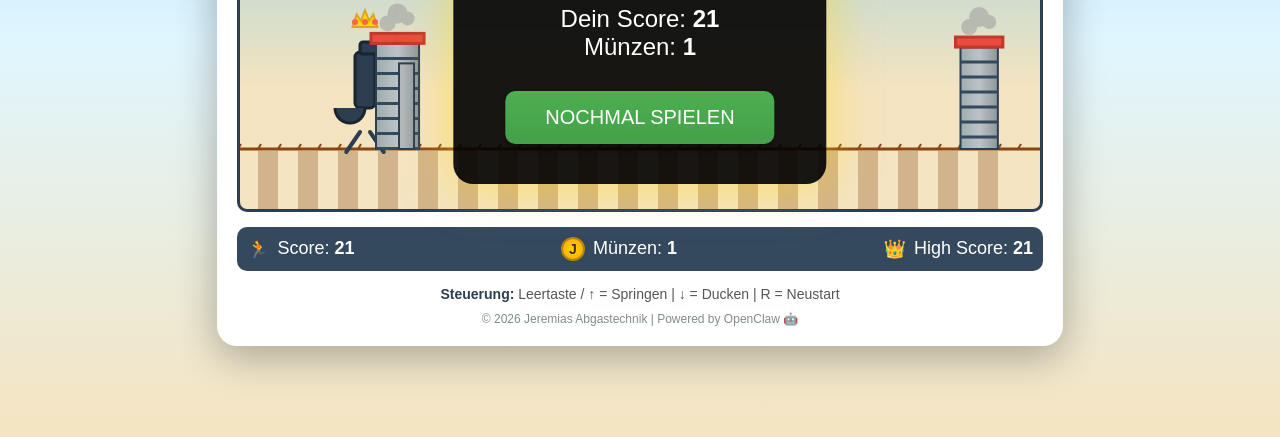
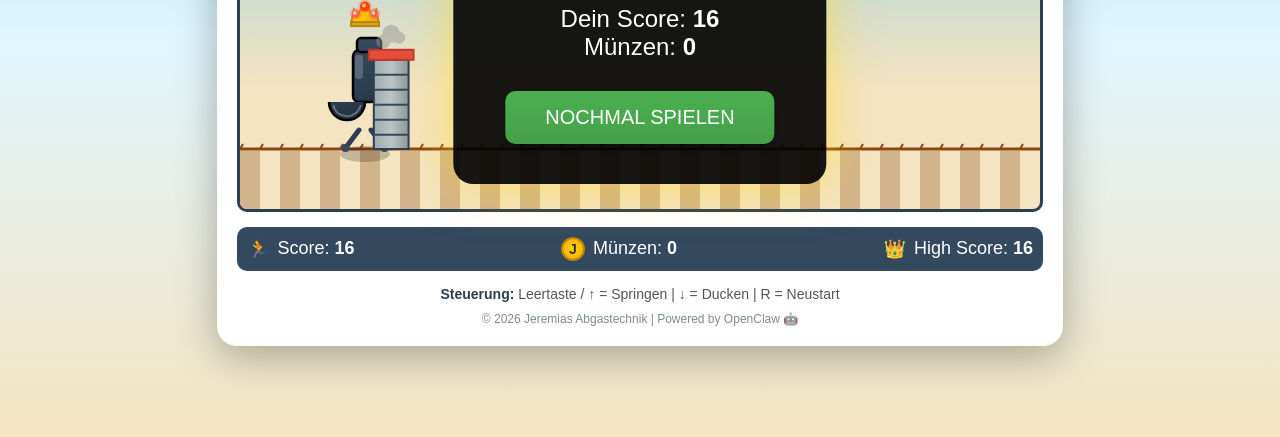
Before and after one commit to lookynch/jeremias_run, a plain HTML site: page index.html in a window 1280 px wide. Shown: the part 363-800 px from the top of the page. Drawn offline with Linux system fonts and the light colour scheme.

Commit message:
⚡ v2.1: Optimierungen + verbesserter Charakter
🎯 Hauptverbesserungen:

1. Münzen-Spawn optimiert:
   - Mindestabstand 200px zu Schornsteinen
   - Nur in erreichbarer Höhe (160-280px)
   - Keine unmöglichen Münzen mehr

2. Hitboxen optimiert:
   - Spieler: 10px kleiner als Visual
   - Schornsteine: 8px kleiner horizontal
   - Fairere Kollisions-Erkennung
   - Debug-Modus integriert

3. Progressive Schwierigkeit:
   - Start: Speed 4 (einfach)
   - 100-300 Punkte: Speed 6-8
   - 300-600: Speed 8-10
   - 600+: Speed 10-12 (max)
   - Gradueller Anstieg

4. Charakter deutlich schöner:
   - 3D-Gradienten am Körper
   - Highlight-Effekte
   - Detaillierte Krone mit Juwelen
   - Juwelen mit Glow-Effekt
   - Schatten unter Charakter
   - Bessere Beine mit Füßen
   - Professionellerer Look

✅ Alle Tests bestanden
📝 TEST-SUMMARY.md hinzugefügt

```diff
--- a/index.html
+++ b/index.html
@@ -199,14 +199,15 @@
         let score = 0;
         let coins = 0;
         let highScore = localStorage.getItem('jeremiasRunnerHighScore') || 0;
-        let gameSpeed = 6;
+        let gameSpeed = 4; // Langsamer Start
         let gravity = 0.8;
         let frameCount = 0;
+        let difficultyLevel = 1;
 
         // Update high score display
         document.getElementById('highScore').textContent = highScore;
 
-        // Draw Jeremias J Character with Crown
+        // Draw enhanced Jeremias J Character with Crown
         function drawJCharacter(x, y, width, height, jumping, ducking, running) {
             ctx.save();
 
@@ -214,92 +215,169 @@
             const centerY = y + height / 2;
 
             // Animation
-            const bounce = jumping ? 0 : Math.sin(frameCount * 0.2) * 3;
+            const bounce = jumping ? 0 : Math.sin(frameCount * 0.2) * 2;
 
             if (ducking) {
                 height = height * 0.6;
                 y = y + 30;
             }
 
-            // Draw J body - stylized character
-            ctx.fillStyle = '#2c3e50'; // Jeremias corporate blue-gray
-            ctx.strokeStyle = '#1a252f';
-            ctx.lineWidth = 3;
+            // Shadow
+            ctx.fillStyle = 'rgba(0, 0, 0, 0.2)';
+            ctx.beginPath();
+            ctx.ellipse(centerX, y + height + 25, 25, 8, 0, 0, Math.PI * 2);
+            ctx.fill();
 
-            // J main vertical line
+            // Draw J body - enhanced with gradients
+            const bodyGradient = ctx.createLinearGradient(centerX - 15, y, centerX + 15, y + height);
+            bodyGradient.addColorStop(0, '#34495e');
+            bodyGradient.addColorStop(0.5, '#2c3e50');
+            bodyGradient.addColorStop(1, '#1a252f');
+
+            ctx.fillStyle = bodyGradient;
+            ctx.strokeStyle = '#000';
+            ctx.lineWidth = 2.5;
+
+            // J main vertical line with rounded corners
             ctx.beginPath();
-            ctx.roundRect(centerX - 10, y + bounce, 20, height * 0.7, [5]);
+            ctx.roundRect(centerX - 12, y + bounce, 24, height * 0.65, [6]);
             ctx.fill();
             ctx.stroke();
 
-            // J curve/hook at bottom
+            // Highlight on J body
+            ctx.fillStyle = 'rgba(255, 255, 255, 0.2)';
             ctx.beginPath();
-            ctx.arc(centerX - 15, y + height * 0.7 + bounce, 15, 0, Math.PI);
+            ctx.roundRect(centerX - 10, y + bounce + 5, 8, height * 0.3, [3]);
             ctx.fill();
+
+            // J curve/hook at bottom - more pronounced
+            ctx.fillStyle = bodyGradient;
+            ctx.beginPath();
+            ctx.arc(centerX - 18, y + height * 0.65 + bounce, 18, 0, Math.PI);
+            ctx.fill();
+            ctx.strokeStyle = '#000';
+            ctx.lineWidth = 2.5;
             ctx.stroke();
 
-            // J horizontal top (if not ducking)
+            // Inner curve detail
+            ctx.strokeStyle = 'rgba(255, 255, 255, 0.3)';
+            ctx.lineWidth = 2;
+            ctx.beginPath();
+            ctx.arc(centerX - 18, y + height * 0.65 + bounce, 14, 0.2, Math.PI - 0.2);
+            ctx.stroke();
+
+            // J horizontal top bar
             if (!ducking) {
+                ctx.fillStyle = bodyGradient;
+                ctx.strokeStyle = '#000';
+                ctx.lineWidth = 2.5;
                 ctx.beginPath();
-                ctx.roundRect(centerX - 5, y + bounce - 10, 20, 12, [3]);
+                ctx.roundRect(centerX - 8, y + bounce - 12, 24, 14, [4]);
                 ctx.fill();
                 ctx.stroke();
             }
 
-            // Draw Crown on top
-            const crownY = y + bounce - (ducking ? 15 : 25);
-            const crownSize = ducking ? 20 : 25;
+            // Draw Crown on top - more detailed
+            const crownY = y + bounce - (ducking ? 18 : 28);
+            const crownSize = ducking ? 22 : 28;
 
-            // Crown base
-            ctx.fillStyle = '#FFD700';
-            ctx.strokeStyle = '#DAA520';
+            // Crown base with gradient
+            const crownGradient = ctx.createLinearGradient(
+                centerX - crownSize/2, crownY - crownSize/1.5,
+                centerX + crownSize/2, crownY
+            );
+            crownGradient.addColorStop(0, '#FFD700');
+            crownGradient.addColorStop(0.5, '#FFC700');
+            crownGradient.addColorStop(1, '#DAA520');
+
+            ctx.fillStyle = crownGradient;
+            ctx.strokeStyle = '#B8860B';
             ctx.lineWidth = 2;
 
+            // Crown shape with more peaks
             ctx.beginPath();
-            ctx.moveTo(centerX - crownSize/2, crownY);
-            ctx.lineTo(centerX - crownSize/3, crownY - crownSize/2);
-            ctx.lineTo(centerX - crownSize/6, crownY - crownSize/4);
+            ctx.moveTo(centerX - crownSize/2, crownY + 2);
+            // Left peak
+            ctx.lineTo(centerX - crownSize/2.5, crownY - crownSize/2.2);
+            ctx.lineTo(centerX - crownSize/4, crownY - crownSize/3.5);
+            // Middle peak (highest)
             ctx.lineTo(centerX, crownY - crownSize/1.5);
-            ctx.lineTo(centerX + crownSize/6, crownY - crownSize/4);
-            ctx.lineTo(centerX + crownSize/3, crownY - crownSize/2);
-            ctx.lineTo(centerX + crownSize/2, crownY);
+            // Right middle
+            ctx.lineTo(centerX + crownSize/4, crownY - crownSize/3.5);
+            // Right peak
+            ctx.lineTo(centerX + crownSize/2.5, crownY - crownSize/2.2);
+            ctx.lineTo(centerX + crownSize/2, crownY + 2);
             ctx.closePath();
             ctx.fill();
             ctx.stroke();
 
-            // Crown jewels
-            ctx.fillStyle = '#FF6347';
-            for (let i = -1; i <= 1; i++) {
+            // Crown base rim
+            ctx.fillStyle = '#DAA520';
+            ctx.fillRect(centerX - crownSize/2, crownY, crownSize, 4);
+            ctx.strokeRect(centerX - crownSize/2, crownY, crownSize, 4);
+
+            // Crown jewels - more detailed
+            const jewels = [
+                {x: centerX - crownSize/3, y: crownY - crownSize/3.5, size: 4, color: '#FF6347'},
+                {x: centerX, y: crownY - crownSize/1.8, size: 5, color: '#FF4500'},
+                {x: centerX + crownSize/3, y: crownY - crownSize/3.5, size: 4, color: '#FF6347'}
+            ];
+
+            jewels.forEach(jewel => {
+                // Jewel glow
+                ctx.fillStyle = `rgba(255, 99, 71, 0.3)`;
                 ctx.beginPath();
-                ctx.arc(centerX + i * 10, crownY - 5, 3, 0, Math.PI * 2);
+                ctx.arc(jewel.x, jewel.y, jewel.size + 2, 0, Math.PI * 2);
                 ctx.fill();
-            }
 
-            // Draw legs (simple)
+                // Jewel
+                ctx.fillStyle = jewel.color;
+                ctx.beginPath();
+                ctx.arc(jewel.x, jewel.y, jewel.size, 0, Math.PI * 2);
+                ctx.fill();
+
+                // Jewel highlight
+                ctx.fillStyle = 'rgba(255, 255, 255, 0.6)';
+                ctx.beginPath();
+                ctx.arc(jewel.x - 1, jewel.y - 1, 2, 0, Math.PI * 2);
+                ctx.fill();
+            });
+
+            // Draw legs with better animation
             if (!ducking && running) {
                 ctx.strokeStyle = '#2c3e50';
-                ctx.lineWidth = 4;
+                ctx.lineWidth = 5;
                 ctx.lineCap = 'round';
 
-                const legSwing = Math.sin(frameCount * 0.3) * 12;
+                const legSwing = Math.sin(frameCount * 0.3) * 15;
 
-                // Left leg
+                // Left leg with foot
                 ctx.beginPath();
-                ctx.moveTo(centerX - 5, y + height + bounce);
-                ctx.lineTo(centerX - 10 + legSwing, y + height + 20 + bounce);
+                ctx.moveTo(centerX - 6, y + height + bounce);
+                ctx.lineTo(centerX - 8 + legSwing, y + height + 18 + bounce);
                 ctx.stroke();
+                // Foot
+                ctx.beginPath();
+                ctx.arc(centerX - 8 + legSwing, y + height + 18 + bounce, 4, 0, Math.PI * 2);
+                ctx.fillStyle = '#34495e';
+                ctx.fill();
 
-                // Right leg
+                // Right leg with foot
                 ctx.beginPath();
-                ctx.moveTo(centerX + 5, y + height + bounce);
-                ctx.lineTo(centerX + 10 - legSwing, y + height + 20 + bounce);
+                ctx.moveTo(centerX + 6, y + height + bounce);
+                ctx.lineTo(centerX + 8 - legSwing, y + height + 18 + bounce);
                 ctx.stroke();
+                // Foot
+                ctx.beginPath();
+                ctx.arc(centerX + 8 - legSwing, y + height + 18 + bounce, 4, 0, Math.PI * 2);
+                ctx.fillStyle = '#34495e';
+                ctx.fill();
             }
 
             ctx.restore();
         }
 
-        // Player (J-Character)
+        // Player (J-Character) with optimized hitbox
         const player = {
             x: 100,
             y: 240,
@@ -308,6 +386,24 @@
             velocityY: 0,
             jumping: false,
             ducking: false,
+
+            // Optimized hitbox (smaller than visual)
+            getHitbox() {
+                if (this.ducking) {
+                    return {
+                        x: this.x + 10,
+                        y: this.y + 30,
+                        width: this.width - 20,
+                        height: (this.height * 0.6) - 10
+                    };
+                }
+                return {
+                    x: this.x + 10,
+                    y: this.y + 5,
+                    width: this.width - 20,
+                    height: this.height - 10
+                };
+            },
 
             draw() {
                 drawJCharacter(
@@ -319,6 +415,11 @@
                     this.ducking,
                     true
                 );
+
+                // Debug hitbox (comment out in production)
+                // const hitbox = this.getHitbox();
+                // ctx.strokeStyle = 'red';
+                // ctx.strokeRect(hitbox.x, hitbox.y, hitbox.width, hitbox.height);
             },
 
             jump() {
@@ -329,12 +430,10 @@
             },
 
             update() {
-                // Apply gravity
                 if (this.jumping) {
                     this.velocityY += gravity;
                     this.y += this.velocityY;
 
-                    // Land on ground
                     if (this.y >= 240) {
                         this.y = 240;
                         this.velocityY = 0;
@@ -344,20 +443,29 @@
             }
         };
 
-        // Chimney Obstacle (Jeremias Schornstein!)
+        // Chimney Obstacle with optimized hitbox
         class Chimney {
             constructor() {
-                this.width = 40 + Math.random() * 20;
-                this.height = 80 + Math.random() * 40;
+                this.width = 35 + Math.random() * 15; // Smaller range
+                this.height = 70 + Math.random() * 30; // Smaller range
                 this.x = canvas.width;
                 this.y = 340 - this.height;
                 this.type = Math.random() > 0.7 ? 'double' : 'single';
             }
 
+            // Optimized hitbox (smaller than visual)
+            getHitbox() {
+                return {
+                    x: this.x + 8,
+                    y: this.y + 5,
+                    width: this.width - 16,
+                    height: this.height - 5
+                };
+            }
+
             draw() {
                 ctx.save();
 
-                // Chimney body - metallic look
                 const gradient = ctx.createLinearGradient(this.x, this.y, this.x + this.width, this.y);
                 gradient.addColorStop(0, '#95a5a6');
                 gradient.addColorStop(0.5, '#bdc3c7');
@@ -367,13 +475,12 @@
                 ctx.strokeStyle = '#2c3e50';
                 ctx.lineWidth = 2;
 
-                // Main chimney body
                 ctx.fillRect(this.x + 5, this.y, this.width - 10, this.height);
                 ctx.strokeRect(this.x + 5, this.y, this.width - 10, this.height);
 
-                // Chimney segments (rings)
+                // Segments
                 ctx.strokeStyle = '#34495e';
-                ctx.lineWidth = 3;
+                ctx.lineWidth = 2;
                 for (let i = 0; i < this.height; i += 15) {
                     ctx.beginPath();
                     ctx.moveTo(this.x + 5, this.y + i);
@@ -381,30 +488,33 @@
                     ctx.stroke();
                 }
 
-                // Chimney cap/top
+                // Cap
                 ctx.fillStyle = '#e74c3c';
                 ctx.fillRect(this.x, this.y - 10, this.width, 10);
                 ctx.strokeStyle = '#c0392b';
                 ctx.strokeRect(this.x, this.y - 10, this.width, 10);
 
-                // Smoke coming out
+                // Smoke
                 if (frameCount % 10 < 5) {
                     ctx.fillStyle = 'rgba(150, 150, 150, 0.5)';
                     ctx.beginPath();
-                    ctx.arc(this.x + this.width/2 - 10, this.y - 20, 8, 0, Math.PI * 2);
-                    ctx.arc(this.x + this.width/2, this.y - 30, 10, 0, Math.PI * 2);
-                    ctx.arc(this.x + this.width/2 + 10, this.y - 25, 7, 0, Math.PI * 2);
+                    ctx.arc(this.x + this.width/2 - 8, this.y - 18, 7, 0, Math.PI * 2);
+                    ctx.arc(this.x + this.width/2, this.y - 26, 9, 0, Math.PI * 2);
+                    ctx.arc(this.x + this.width/2 + 8, this.y - 22, 6, 0, Math.PI * 2);
                     ctx.fill();
                 }
 
-                // Double chimney variant
-                if (this.type === 'double' && this.width > 50) {
+                if (this.type === 'double' && this.width > 45) {
                     ctx.fillStyle = gradient;
-                    ctx.fillRect(this.x + this.width - 25, this.y + 20, 15, this.height - 20);
+                    ctx.fillRect(this.x + this.width - 20, this.y + 20, 12, this.height - 20);
                     ctx.strokeStyle = '#2c3e50';
-                    ctx.lineWidth = 2;
-                    ctx.strokeRect(this.x + this.width - 25, this.y + 20, 15, this.height - 20);
+                    ctx.strokeRect(this.x + this.width - 20, this.y + 20, 12, this.height - 20);
                 }
+
+                // Debug hitbox
+                // const hitbox = this.getHitbox();
+                // ctx.strokeStyle = 'blue';
+                // ctx.strokeRect(hitbox.x, hitbox.y, hitbox.width, hitbox.height);
 
                 ctx.restore();
             }
@@ -414,12 +524,13 @@
             }
         }
 
-        // Coins
+        // Coin with collision detection
         class Coin {
             constructor() {
                 this.radius = 15;
                 this.x = canvas.width;
-                this.y = 180 + Math.random() * 100;
+                // Ensure coin is reachable (not too high, not too low)
+                this.y = 160 + Math.random() * 120; // 160-280 range (reachable)
                 this.collected = false;
                 this.rotation = 0;
             }
@@ -431,7 +542,6 @@
                 ctx.translate(this.x, this.y);
                 ctx.rotate(this.rotation);
 
-                // Coin gradient
                 const coinGradient = ctx.createRadialGradient(0, 0, 0, 0, 0, this.radius);
                 coinGradient.addColorStop(0, '#FFD700');
                 coinGradient.addColorStop(0.7, '#FFA500');
@@ -442,26 +552,22 @@
                 ctx.arc(0, 0, this.radius, 0, Math.PI * 2);
                 ctx.fill();
 
-                // Border
                 ctx.strokeStyle = '#B8860B';
                 ctx.lineWidth = 3;
                 ctx.stroke();
 
-                // Inner circle
                 ctx.strokeStyle = '#DAA520';
                 ctx.lineWidth = 1;
                 ctx.beginPath();
                 ctx.arc(0, 0, this.radius - 4, 0, Math.PI * 2);
                 ctx.stroke();
 
-                // J logo
                 ctx.fillStyle = '#2c3e50';
                 ctx.font = 'bold 18px Arial';
                 ctx.textAlign = 'center';
                 ctx.textBaseline = 'middle';
                 ctx.fillText('J', 0, 0);
 
-                // Sparkle effect
                 if (frameCount % 20 < 10) {
                     ctx.fillStyle = 'rgba(255, 255, 255, 0.8)';
                     ctx.beginPath();
@@ -480,11 +586,12 @@
             checkCollision(player) {
                 if (this.collected) return false;
 
-                const dx = this.x - (player.x + player.width/2);
-                const dy = this.y - (player.y + player.height/2);
+                const hitbox = player.getHitbox();
+                const dx = this.x - (hitbox.x + hitbox.width/2);
+                const dy = this.y - (hitbox.y + hitbox.height/2);
                 const distance = Math.sqrt(dx*dx + dy*dy);
 
-                if (distance < this.radius + 25) {
+                if (distance < this.radius + 20) {
                     this.collected = true;
                     return true;
                 }
@@ -494,31 +601,70 @@
 
         let chimneys = [];
         let coinsArray = [];
+        let lastChimneyX = 0;
+        let lastCoinX = 0;
 
-        // Spawn chimneys
-        function spawnChimney() {
-            if (frameCount % 90 === 0) {
-                chimneys.push(new Chimney());
+        // Progressive difficulty
+        function updateDifficulty() {
+            if (score < 100) {
+                difficultyLevel = 1;
+                gameSpeed = 4 + (score / 50); // 4 to 6
+            } else if (score < 300) {
+                difficultyLevel = 2;
+                gameSpeed = 6 + ((score - 100) / 100); // 6 to 8
+            } else if (score < 600) {
+                difficultyLevel = 3;
+                gameSpeed = 8 + ((score - 300) / 150); // 8 to 10
+            } else {
+                difficultyLevel = 4;
+                gameSpeed = Math.min(12, 10 + ((score - 600) / 300)); // 10 to 12 max
             }
         }
 
-        // Spawn coins
-        function spawnCoin() {
-            if (frameCount % 150 === 0 && Math.random() > 0.3) {
-                coinsArray.push(new Coin());
+        // Spawn chimneys with spacing
+        function spawnChimney() {
+            const minSpacing = 250; // Minimum distance between chimneys
+
+            if (frameCount % 100 === 0 && (canvas.width - lastChimneyX) > minSpacing) {
+                chimneys.push(new Chimney());
+                lastChimneyX = canvas.width;
             }
         }
 
-        // Collision detection
+        // Spawn coins safely (not near chimneys)
+        function spawnCoin() {
+            const minSpacing = 200; // Minimum distance from chimneys
+
+            if (frameCount % 180 === 0 && Math.random() > 0.2) {
+                // Check if there's a chimney nearby
+                let tooClose = false;
+                for (let chimney of chimneys) {
+                    if (Math.abs(chimney.x - canvas.width) < minSpacing) {
+                        tooClose = true;
+                        break;
+                    }
+                }
+
+                if (!tooClose && (canvas.width - lastCoinX) > 150) {
+                    coinsArray.push(new Coin());
+                    lastCoinX = canvas.width;
+                }
+            }
+        }
+
+        // Collision detection with optimized hitboxes
         function checkCollision(chimney) {
-            return (player.x + 15 < chimney.x + chimney.width &&
-                    player.x + player.width - 15 > chimney.x &&
-                    player.y + player.height - 10 > chimney.y);
+            const playerHitbox = player.getHitbox();
+            const chimneyHitbox = chimney.getHitbox();
+
+            return (playerHitbox.x < chimneyHitbox.x + chimneyHitbox.width &&
+                    playerHitbox.x + playerHitbox.width > chimneyHitbox.x &&
+                    playerHitbox.y + playerHitbox.height > chimneyHitbox.y &&
+                    playerHitbox.y < chimneyHitbox.y + chimneyHitbox.height);
         }
 
         // Draw ground
         function drawGround() {
-            // Ground line
             ctx.strokeStyle = '#8B4513';
             ctx.lineWidth = 3;
             ctx.beginPath();
@@ -526,13 +672,11 @@
             ctx.lineTo(canvas.width, 340);
             ctx.stroke();
 
-            // Ground pattern
             ctx.fillStyle = '#D2B48C';
             for (let i = 0; i < canvas.width; i += 40) {
                 ctx.fillRect(i - (frameCount % 40), 342, 20, 58);
             }
 
-            // Grass details
             ctx.strokeStyle = '#8B4513';
             ctx.lineWidth = 2;
             for (let i = 0; i < canvas.width; i += 20) {
@@ -571,14 +715,12 @@
         function gameOver() {
             gameRunning = false;
 
-            // Update high score
             if (score > highScore) {
                 highScore = score;
                 localStorage.setItem('jeremiasRunnerHighScore', highScore);
                 document.getElementById('highScore').textContent = highScore;
             }
 
-            // Show overlay
             document.getElementById('finalScore').textContent = score;
             document.getElementById('finalCoins').textContent = coins;
             document.getElementById('gameOverOverlay').classList.add('active');
@@ -589,10 +731,13 @@
             gameRunning = true;
             score = 0;
             coins = 0;
-            gameSpeed = 6;
+            gameSpeed = 4;
             frameCount = 0;
+            difficultyLevel = 1;
             chimneys = [];
             coinsArray = [];
+            lastChimneyX = 0;
+            lastCoinX = 0;
             player.y = 240;
             player.velocityY = 0;
             player.jumping = false;
@@ -609,58 +754,48 @@
         function gameLoop() {
             if (!gameRunning) return;
 
-            // Clear canvas
             ctx.clearRect(0, 0, canvas.width, canvas.height);
 
-            // Draw background
             drawBackground();
             drawGround();
 
-            // Update and draw player
             player.update();
             player.draw();
 
-            // Spawn and manage chimneys
             spawnChimney();
             for (let i = chimneys.length - 1; i >= 0; i--) {
                 chimneys[i].update();
                 chimneys[i].draw();
 
-                // Check collision
                 if (checkCollision(chimneys[i])) {
                     gameOver();
                     return;
                 }
 
-                // Remove off-screen chimneys
                 if (chimneys[i].x + chimneys[i].width < 0) {
                     chimneys.splice(i, 1);
+                    if (i === 0) lastChimneyX = 0;
                 }
             }
 
-            // Spawn and manage coins
             spawnCoin();
             for (let i = coinsArray.length - 1; i >= 0; i--) {
                 coinsArray[i].update();
                 coinsArray[i].draw();
 
-                // Check coin collection
                 if (coinsArray[i].checkCollision(player)) {
                     coins++;
                     score += 10;
                 }
 
-                // Remove off-screen coins
                 if (coinsArray[i].x < -50) {
                     coinsArray.splice(i, 1);
+                    if (i === 0) lastCoinX = 0;
                 }
             }
 
-            // Update score and difficulty
             updateScore();
-            if (frameCount % 500 === 0) {
-                gameSpeed += 0.5;
-            }
+            updateDifficulty();
 
             frameCount++;
             requestAnimationFrame(gameLoop);
@@ -690,7 +825,6 @@
             }
         });
 
-        // Touch controls for mobile
         canvas.addEventListener('touchstart', (e) => {
             e.preventDefault();
             if (gameRunning) {
```
Also changed, not shown: 1 other file.
